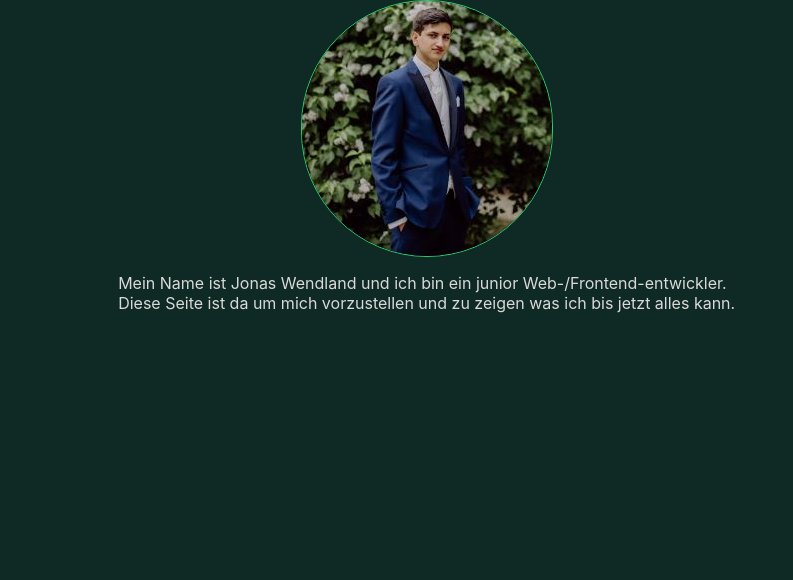
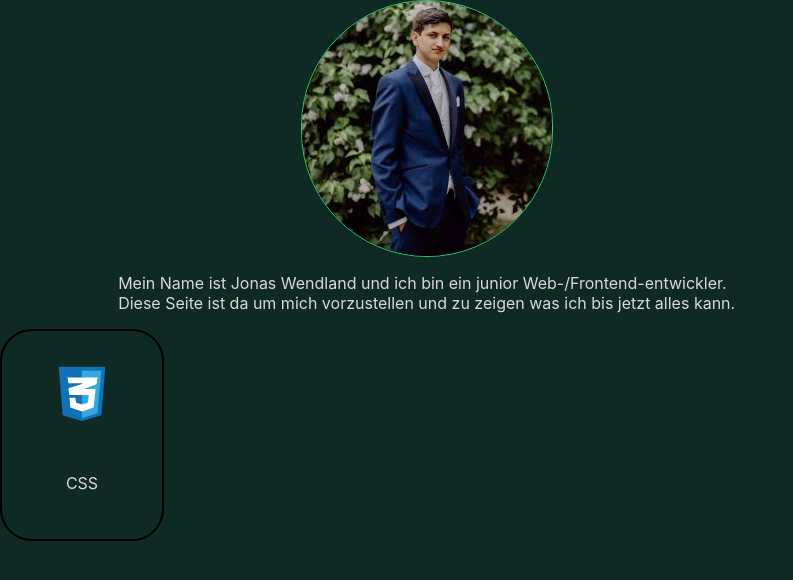
Before and after one commit to Jonas-Wendland/Jonas-Wendland, a React (Create React App) app: page / in a window 1280 px wide. Shown: the top 580 px of the page, without its empty margins (0-793 px from the left). Built offline with nearby package versions, Linux system fonts and the light colour scheme.

Commit message:
add component to app

```diff
--- a/src/App.js
+++ b/src/App.js
@@ -1,5 +1,7 @@
 import ProfilePicture from "./lib/images/Profile-Picture.jpg";
 import styled from "styled-components";
+import SkillsCard from "./components/skillsCard";
+import CSSIcon from "./lib/SVGIcons/CSSIcon"
 
 
 function Homepage() {
@@ -17,7 +19,7 @@ function Homepage() {
   </StyledGreeting>
   <div></div>
   </FrontSection>
-
+  <SkillsCard skillIcon={CSSIcon} skillName={"CSS"}/>
   <footer>
 
   </footer>
--- a/src/components/skillsCard.js
+++ b/src/components/skillsCard.js
@@ -1,5 +1,22 @@
+import SkillsIcon from "./svgicon"
+import styled from "styled-components"
 
+export default function SkillsCard({skillIcon, skillName}){
+    return(<>
+    <StyledDiv>
+        <SkillsIcon icon={skillIcon}/>
+        <p>{skillName}</p>
+    </StyledDiv>
+        </>)
+}
 
-export default funtion SkillsCard(){
-    return()
-}
+const StyledDiv = styled.div`
+display: flex;
+flex-direction: column;
+justify-content: space-evenly;
+align-items: center;
+border: 2px solid black;
+border-radius: 2rem;
+min-height: 13rem;
+max-width: 10rem;
+`
```
